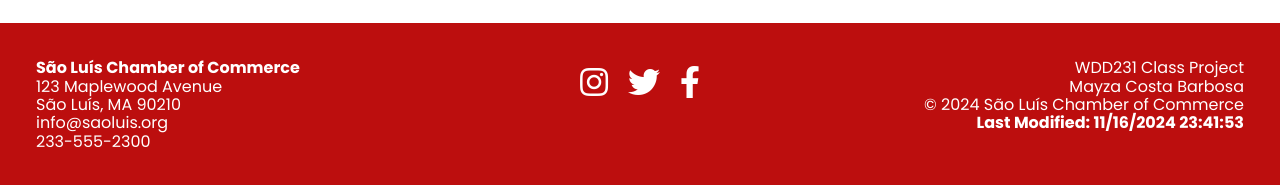
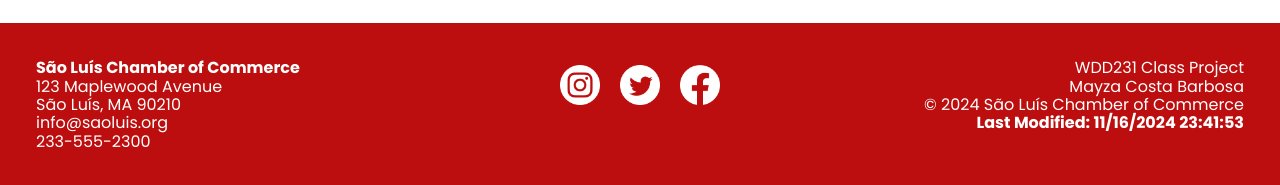
Before and after one commit to mayzabar26/wdd231, a plain HTML site: page chamber/directory.html in a window 1280 px wide. Shown: the part 1337-1522 px from the top of the page. Drawn offline with nearby package versions, Linux system fonts and the light colour scheme.

Commit message:
adding footer details

```diff
--- a/chamber/directory.html
+++ b/chamber/directory.html
@@ -9,7 +9,6 @@
     <link rel="stylesheet" href="styles/small.css">
     <link rel="stylesheet" href="styles/large.css">
     <link rel="icon" href="favicon.ico"> <!--Adding Favicon tag-->
-    <link href="https://cdnjs.cloudflare.com/ajax/libs/font-awesome/5.15.4/css/all.min.css" rel="stylesheet"> <!--CDN for the icons in the footer-->
 
     <!--Open Graph Meta tags-->
     <meta property="og:title" content="Directory BYU assignment">
@@ -60,16 +59,9 @@
         </div>
 
         <div class="footer-social">
-            <a href="https://www.instagram.com/" aria-label="Instagram" class="social-icon">
-                <i class="fab fa-instagram"></i>
-            </a>
-
-            <a href="https://x.com/" aria-label="Twitter" class="social-icon">
-                <i class="fab fa-twitter"></i>
-            </a>
-
-            <a href="https://www.facebook.com/" aria-label="Facebook" class="social-icon">
-                <i class="fab fa-facebook-f"></i>
+            <a href="#" aria-label="Instagram" class="social-icon"><img src="images/instagram.png" alt="instagram Icon" width="40"></a>
+            <a href="#" aria-label="Twitter" class="social-icon"><img src="images/twitter.png" alt="Twitter Icon" width="40"></a>
+            <a href="#" aria-label="Youtube" class="social-icon"><img src="images/facebook.png" alt="Facebook Icon" width="40"></a>
             </a>
         </div>
 
--- a/chamber/styles/small.css
+++ b/chamber/styles/small.css
@@ -201,10 +201,6 @@ footer {
     gap: 8px; /*Space between the icons*/
 }
 
-.social-icon {font-size: 2rem; color: var(--color-01);}
-
-.social-icon:hover {color: var(--color-02);}
-
 #currentYear, #lastModified, p {color: var(--color-01);}
 
 #lastModified {font-weight: 700; color: var(--color-01);}
```
Also changed, not shown: chamber/images/facebook.png (added), chamber/images/instagram.png (added), chamber/images/twitter.png (added).
